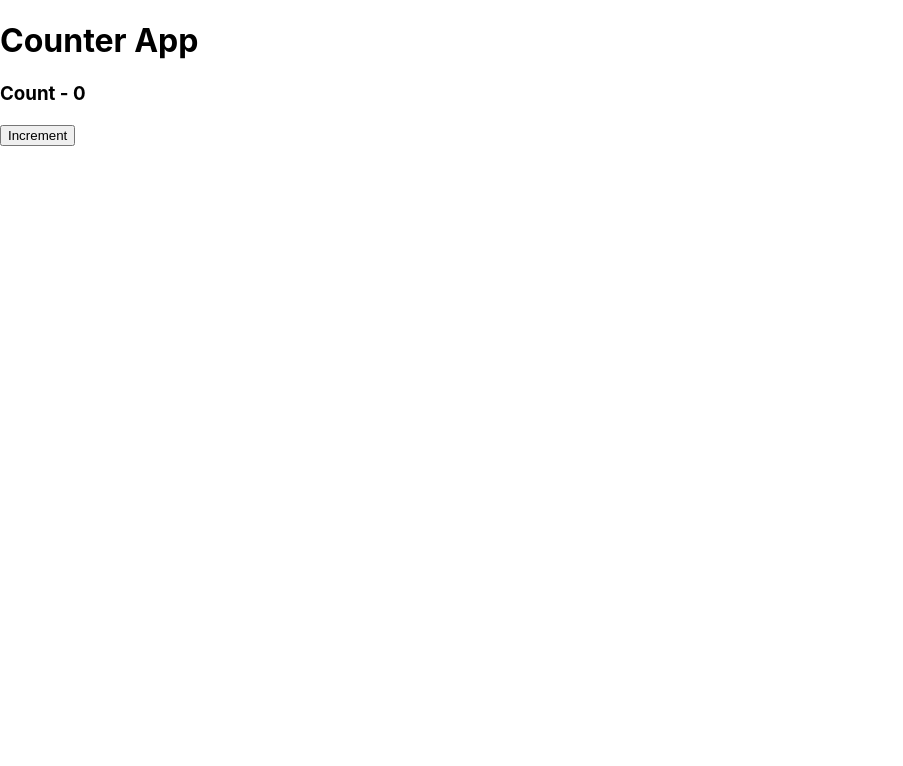
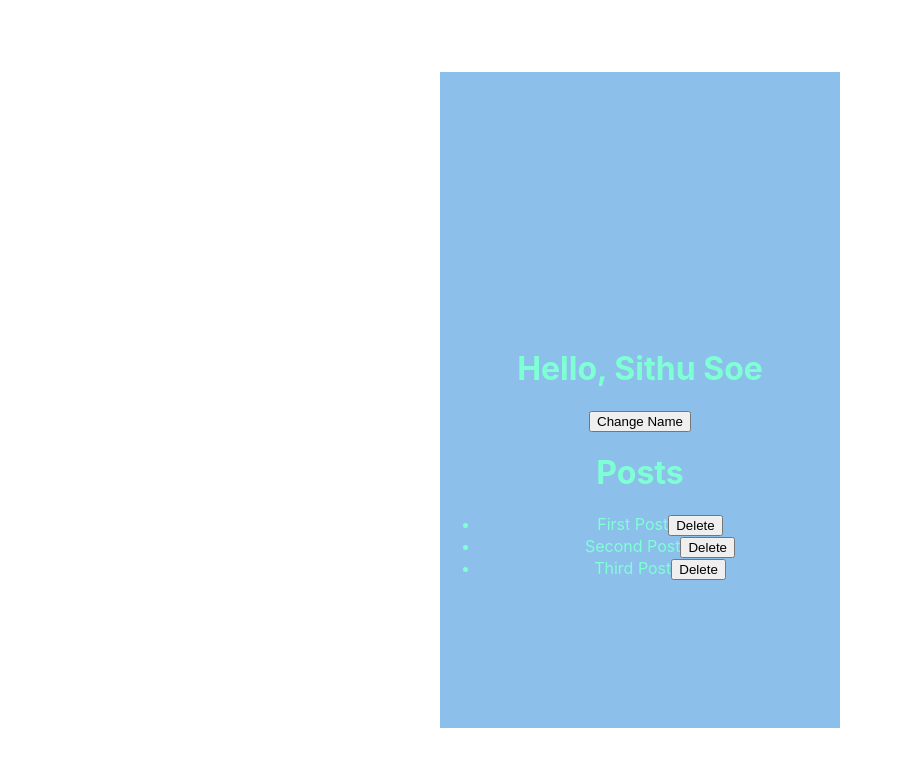
Before and after one commit to SithuSoe153/MyFirstReactJS, a React (Create React App) app: page / in a window 1280 px wide. Shown: the top 766 px of the page, without its empty margins (0-903 px from the left). Built offline with nearby package versions, Linux system fonts and the light colour scheme.

Commit message:
'stateUpdateDetailDelete'

```diff
--- a/src/App.js
+++ b/src/App.js
@@ -1,65 +1,58 @@
-// import "./App.css";
+import "./App.css";
 
-// import { useState } from "react";
-
-// function App() {
-//   // let name = "Sithu Soe";
-//   // Use State
-//   let [name, setName] = useState("Sithu Soe"); //useState gives getter and setter
-//   let [posts, setPosts] = useState([
-//     {
-//       id: 1,
-//       title: "First Post",
-//       body: "This is post 1",
-//     },
-//     {
-//       id: 2,
-//       title: "Second Post",
-//       body: "This is post 2",
-//     },
-//     {
-//       id: 3,
-//       title: "Third Post",
-//       body: "This is post 3",
-//     },
-//   ]);
-
-//   let changeName = () => {
-//     // name = "Kyaw Kyaw";
-//     setName("Kyaw Kyaw");
-//   };
-
-//   return (
-//     <div className="App">
-//       <h1>Hello, {name}</h1>
-
-//       <button onClick={changeName}>Change Name</button>
-
-//       <h1>Posts</h1>
-//       <ul>{posts.map((posts) => (
-//         <li key={posts.id}>{posts.title}</li>
-//       ))}</ul>
-//     </div>
-//   );
-// }
-
-// export default App;
-
-import React from "react";
 import { useState } from "react";
 
-export default function App() {
-  let [count, setCount] = useState(0);
+function App() {
+  // let name = "Sithu Soe";
+  // Use State
+  let [name, setName] = useState("Sithu Soe"); //useState gives getter and setter
+  let [posts, setPosts] = useState([
+    {
+      id: 1,
+      title: "First Post",
+      body: "This is post 1",
+    },
+    {
+      id: 2,
+      title: "Second Post",
+      body: "This is post 2",
+    },
+    {
+      id: 3,
+      title: "Third Post",
+      body: "This is post 3",
+    },
+  ]);
 
-  let increment = () => {
-    setCount((prevState) => prevState + 1);
+  let changeName = () => {
+    // name = "Kyaw Kyaw";
+    setName("Kyaw Kyaw");
+  };
+
+  let deletePost = (id) => {
+    // console.log(id);
+    setPosts((prevState) => prevState.filter((post) => post.id !== id));
   };
 
   return (
-    <div>
-      <h1>Counter App</h1>
-      <h3>Count - {count}</h3>
-      <button onClick={increment}>Increment</button>
+    <div className="App">
+      <h1>Hello, {name}</h1>
+
+      <button onClick={changeName}>Change Name</button>
+
+      <h1>Posts</h1>
+      <ul>
+        {!!posts.length &&
+          posts.map((posts) => (
+            <li key={posts.id}>
+              {posts.title}
+              <button onClick={() => deletePost(posts.id)}>Delete</button>
+            </li>
+          ))}
+        {!posts.length && <li>No posts yet</li>}
+      </ul>
     </div>
   );
 }
+
+export default App;
```
